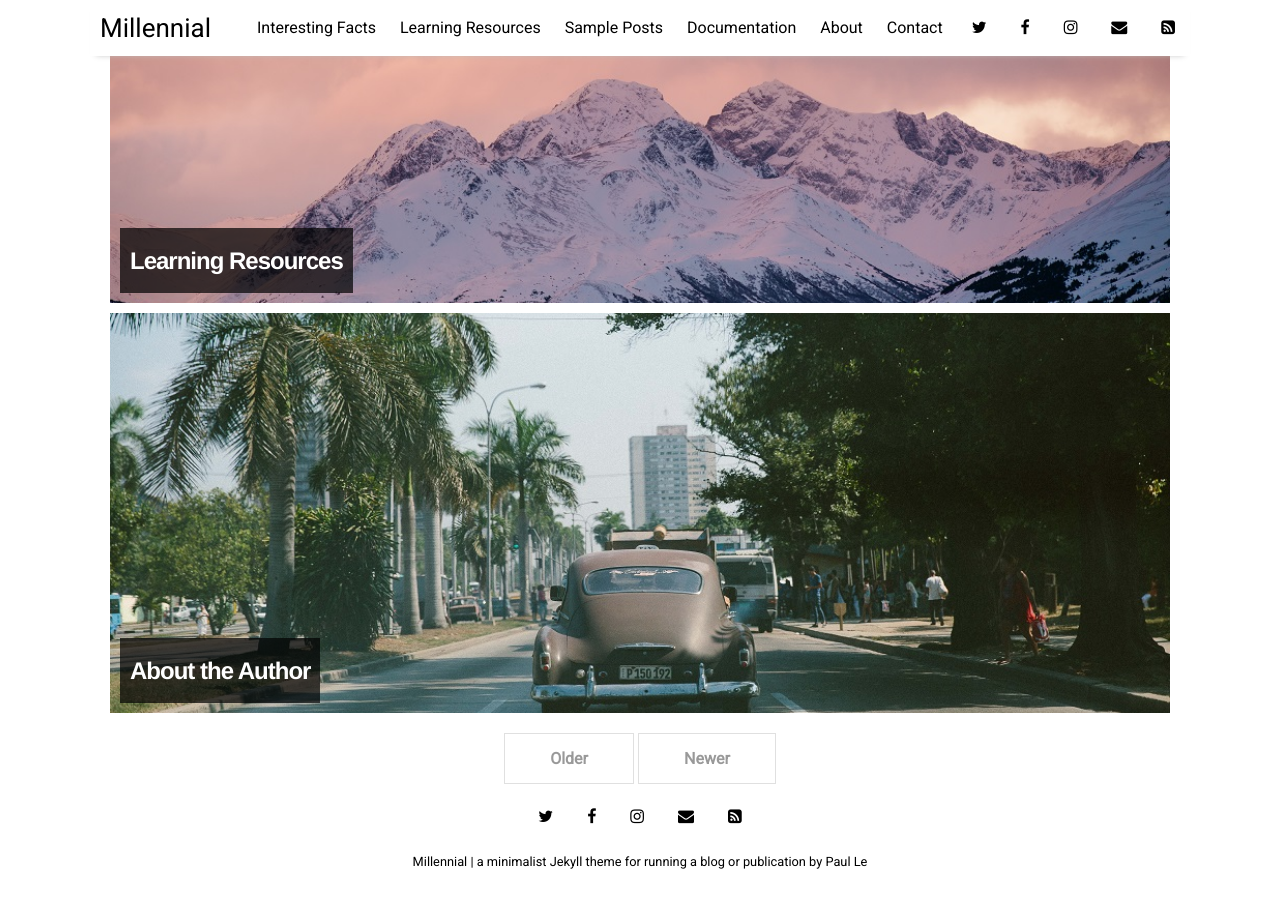
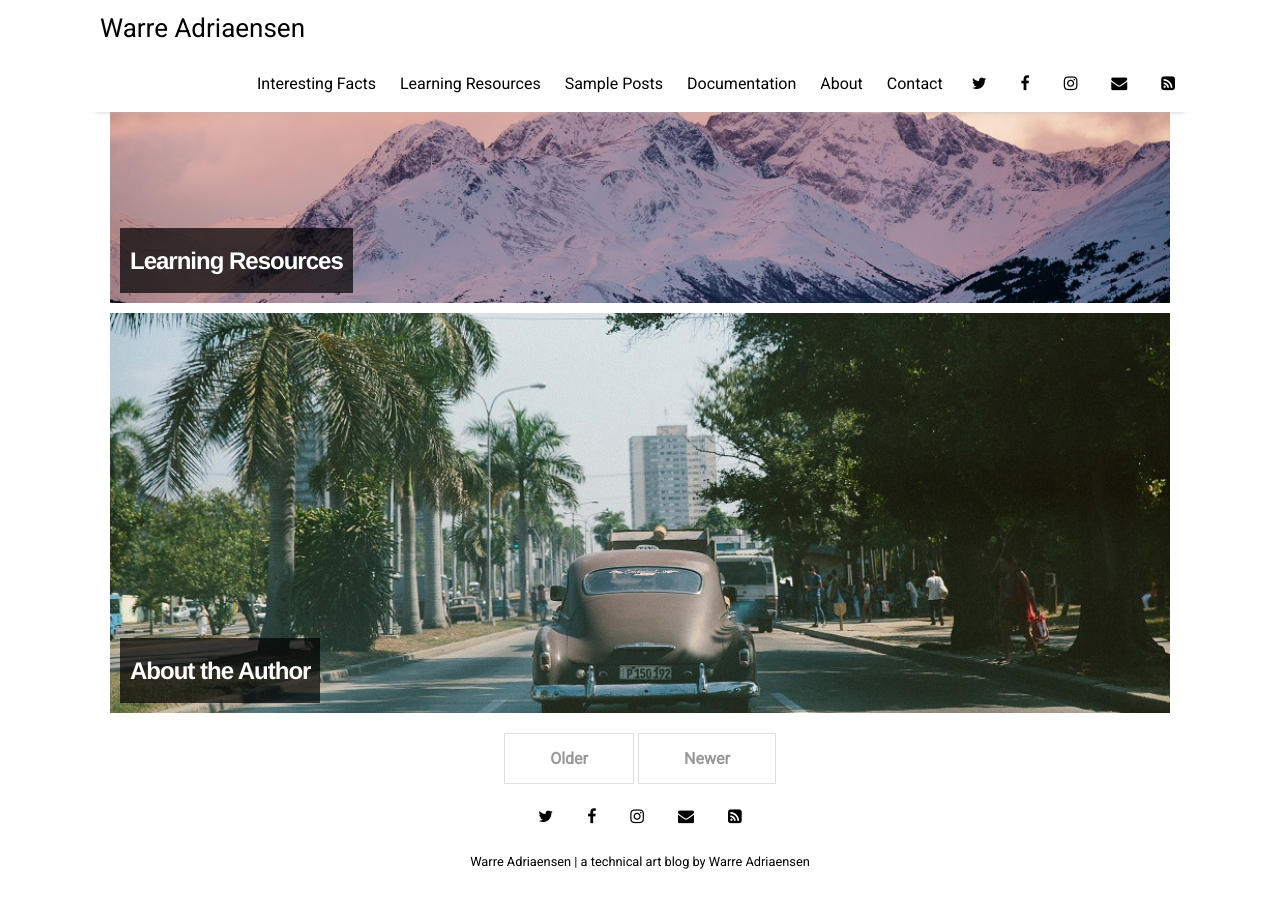
Before and after one commit to warreadriaensen/warreadriaensen.github.io, a Jekyll site: the page built from index.html, in a window 1280 px wide and 900 px high, scrolled down 1398 px. Built offline with Jekyll 4.4.1, drawn with Linux system fonts in a browser that asks for light colours; nearby versions of some CDN libraries; the list of posts is cut into pages by our own code.

Commit message:
Update _config.yml

```diff
--- a/_config.yml
+++ b/_config.yml
@@ -10,9 +10,9 @@ permalink:           /:title
 plugins:             [jekyll-paginate, jekyll-sitemap, jekyll-feed, jekyll-seo-tag]
 
 # Customise atom feed settings (this is where Jekyll-Feed gets configuration information)
-title:		           "Millennial"
-description:	       "a minimalist Jekyll theme for running a blog or publication"
-author:              "Paul Le"
+title:		           "Warre Adriaensen"
+description:	       "a technical art blog"
+author:              "Warre Adriaensen"
 
 # RSS 2.0 can be used instead of Atom by uncommenting following two lines
 #feed:
```
